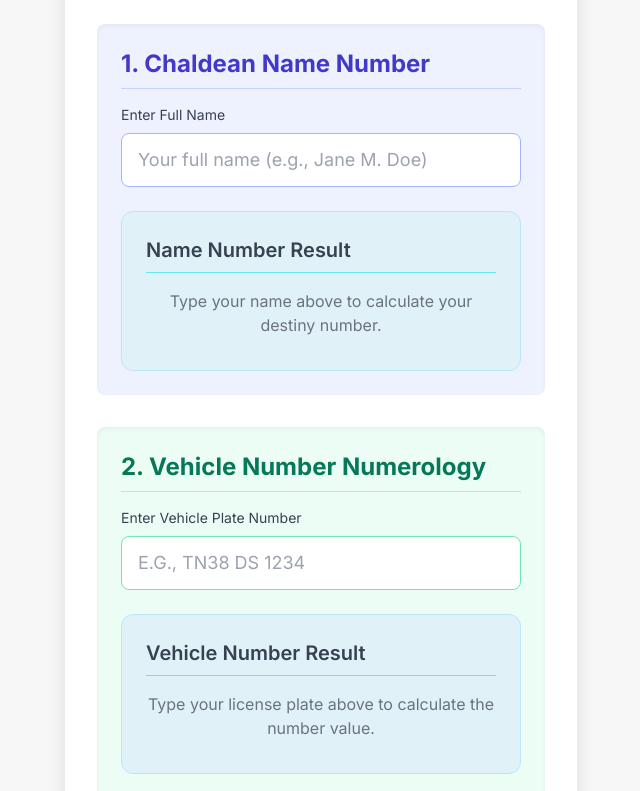
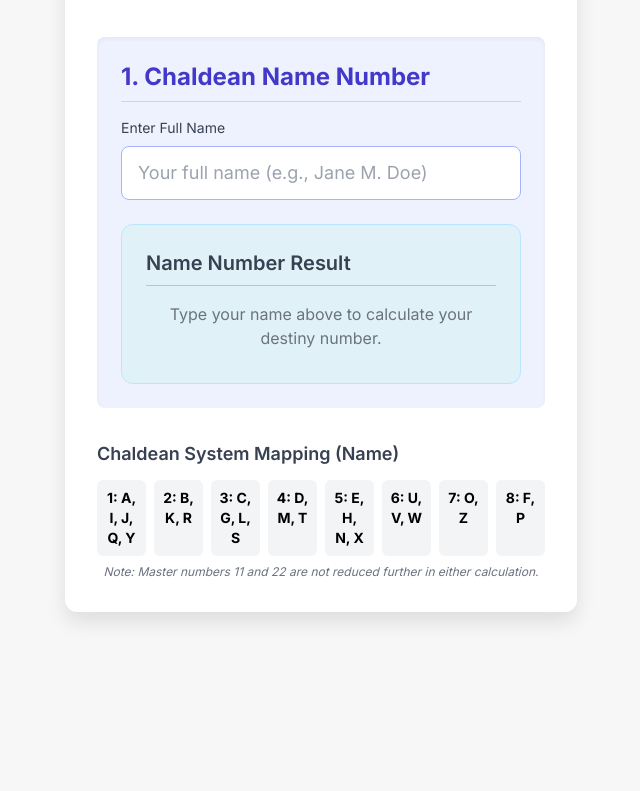
Before and after one commit to dinesh131/dinesh131.github.io, a plain HTML site: page Num/index.html in a window 1280 px wide. Shown: the part 160-951 px from the top of the page, without its empty margins (319-959 px from the left). After the commit the page ends 800 px from the top, so only its background shows below. Drawn offline with nearby package versions, Linux system fonts and the light colour scheme.

Commit message:
Update index.html

```diff
--- a/Num/index.html
+++ b/Num/index.html
@@ -70,30 +70,6 @@
                 </div>
             </section>
 
-            <!-- VEHICLE NUMBER CALCULATOR -->
-            <section class="bg-emerald-50 p-6 rounded-lg shadow-inner">
-                <h2 class="text-2xl font-bold text-emerald-700 mb-4 border-b pb-2 border-emerald-200">2. Vehicle Number Numerology</h2>
-
-                <!-- Vehicle Input -->
-                <div class="mb-6">
-                    <label for="vehicleNumber" class="block text-sm font-medium text-gray-700 mb-2">Enter Vehicle Plate Number</label>
-                    <input type="text" id="vehicleNumber" placeholder="e.g., TN38 DS 1234"
-                           class="w-full px-4 py-3 border border-emerald-300 rounded-lg focus:ring-emerald-500 focus:border-emerald-500 text-lg uppercase"
-                           oninput="calculateVehicleNumber()">
-                </div>
-
-                <!-- Vehicle Result Output -->
-                <div class="result-box mt-6">
-                    <h3 class="text-xl font-semibold text-gray-700 mb-4 border-b pb-2 border-cyan-300">Vehicle Number Result</h3>
-                    <div id="vehicleNumberOutput" class="text-center transition-opacity duration-500 opacity-0">
-                        <!-- Vehicle Number details will be inserted here -->
-                    </div>
-                    <div id="vehicleNumberInitialPrompt" class="text-center text-gray-500">
-                        Type your license plate above to calculate the number value.
-                    </div>
-                </div>
-            </section>
-        </div>
 
         <!-- Numerology Mapping Guide (Responsive) -->
         <div class="mt-10">
```
